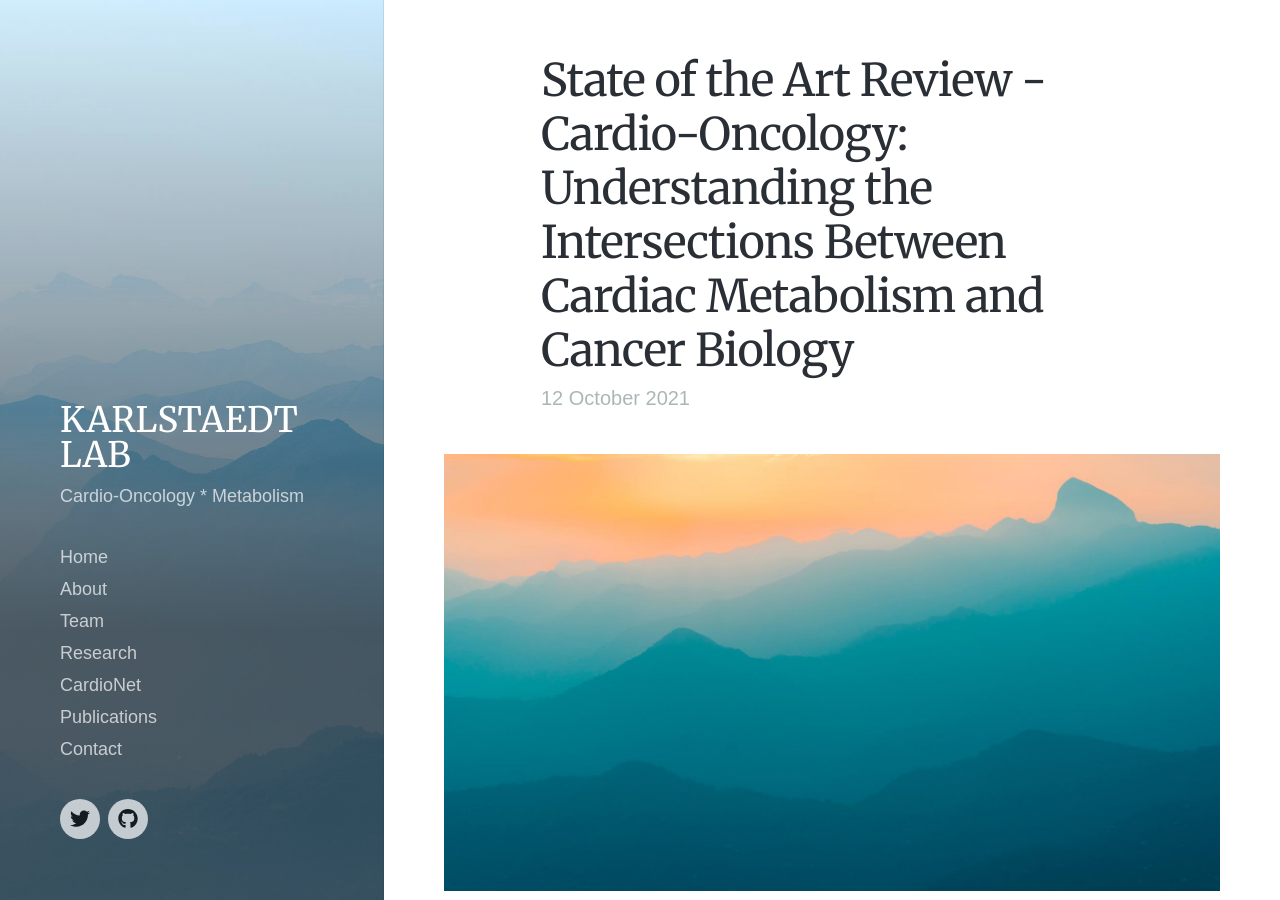
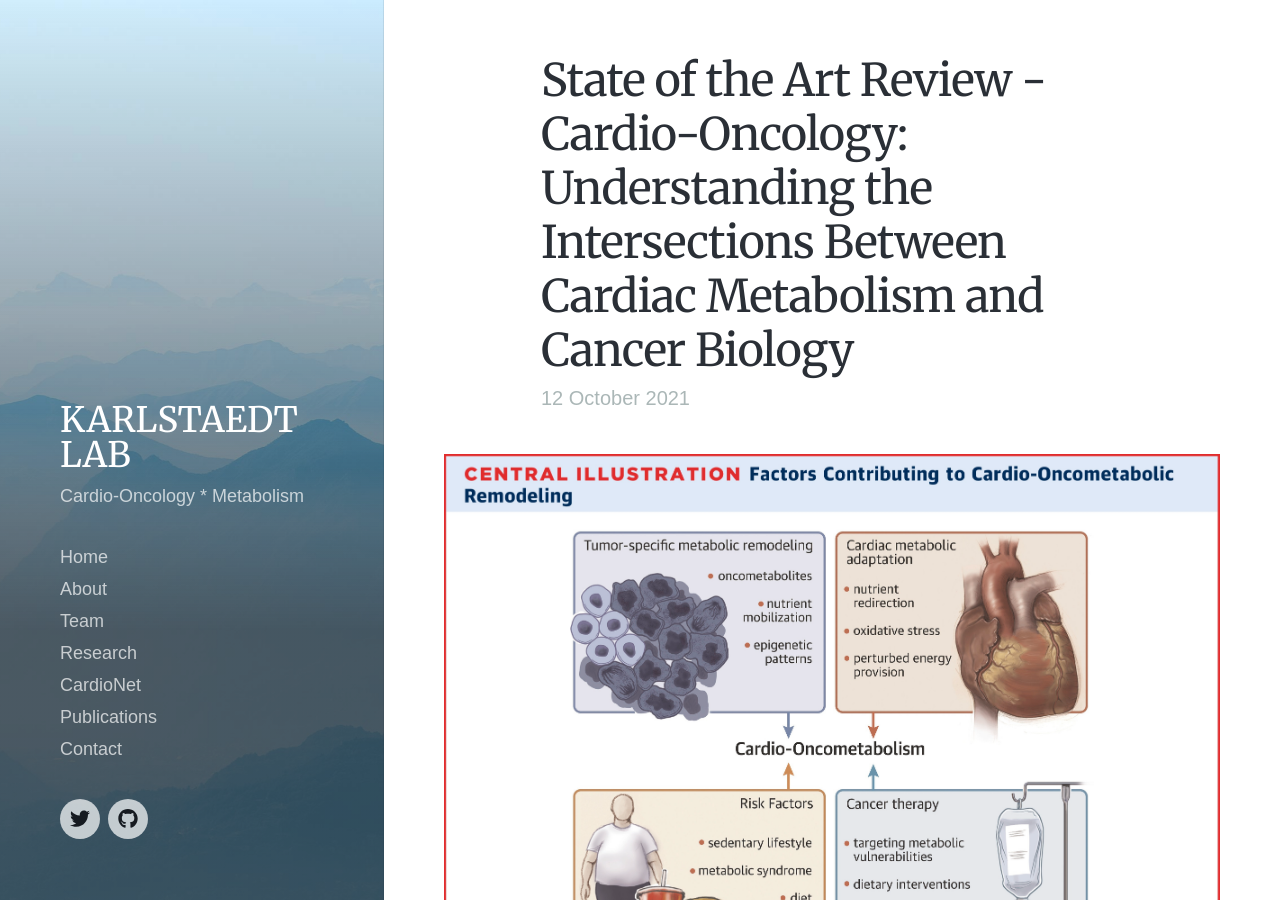
Before and after one commit to karlstaedtlab/cardionet, a Jekyll site: the page built from _posts/2021-10-12-jacc-bts.md, in a window 1280 px wide and 900 px high. Built offline with Jekyll 4.4.1, drawn with Linux system fonts in a browser that asks for light colours; nearby versions of some CDN libraries; some web fonts are replaced.

Commit message:
Update 2021-10-12-jacc-bts.md

```diff
--- a/_posts/2021-10-12-jacc-bts.md
+++ b/_posts/2021-10-12-jacc-bts.md
@@ -4,7 +4,7 @@ date: 2021-10-12 00:00:00
 featured_image: '/images/demo/demo-portrait.jpg'
 excerpt: Cardio-Oncometabolism
 ---
-![](/images/demo/demo-landscape.jpg)
+![](/images/fx1.jpg)
 
 ## JACC: Basic To Translational Science
 We are excited to share our most recent collaboration with Bonnie Ky, Matthew Barrets and Ray Hu at the University of Pennsylvania, and Seth T. Gammon at MD Anderson Cancer Center.
@@ -13,5 +13,3 @@ which targets are currently known. Further, we outline strategies to study cardi
 
 
 * [Cardio-Oncology: Understanding the Intersections Between Cardiac Metabolism and Cancer Biology. JACC:BTS, 2021](https://www.jacc.org/doi/10.1016/j.jacbts.2021.05.008)
-
-![Summary](/images/fx1.jpg)
```
